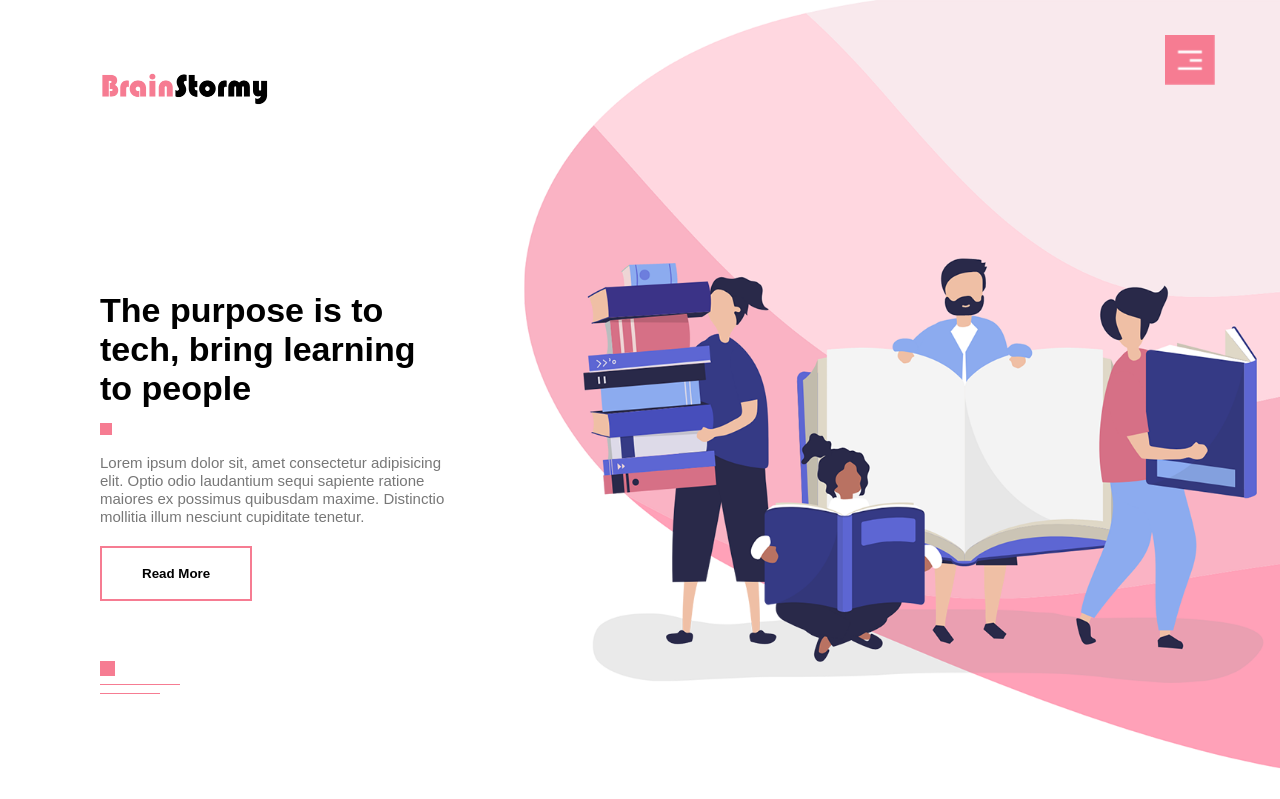
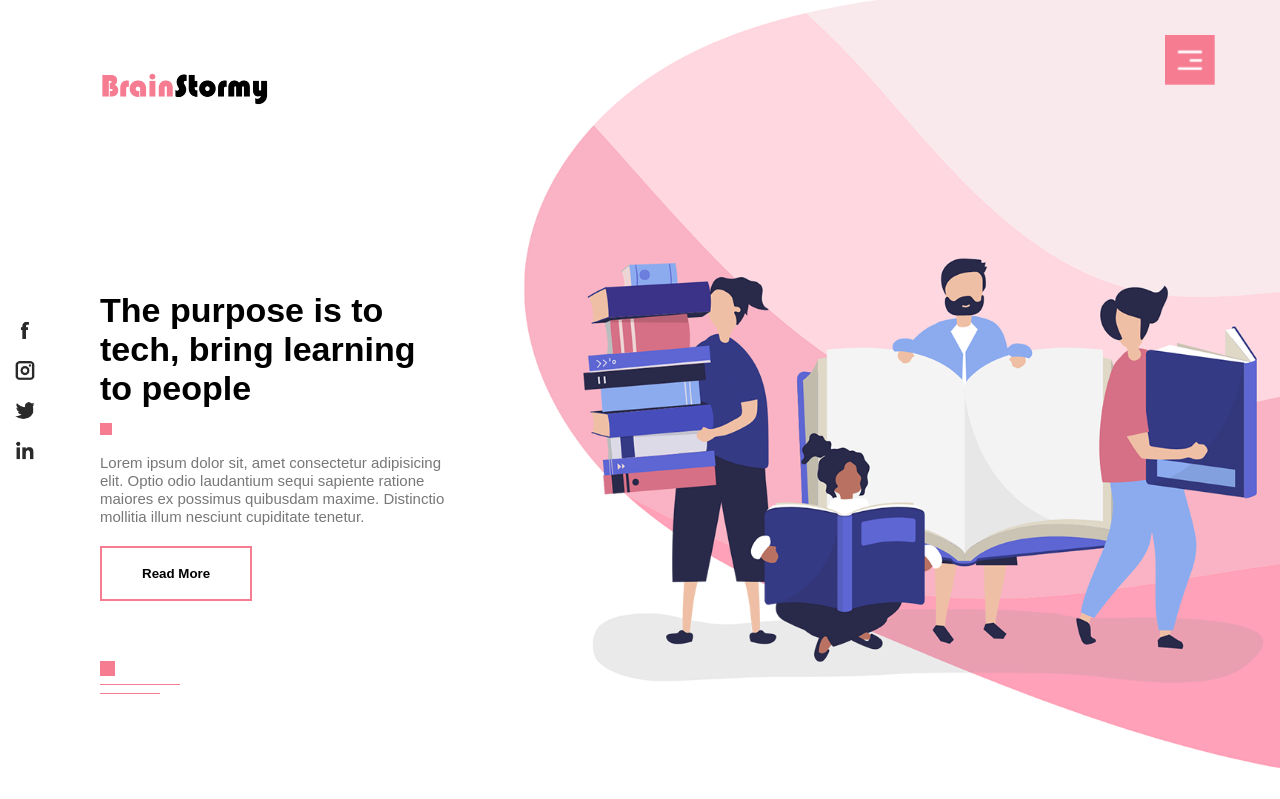
Before and after one commit to masrufjaman/Online-Learning-Management-System, a PHP site: page / in a window 1280 px wide. Shown: the top 799 px of the page. Run offline with PHP 8.4, Linux system fonts and the light colour scheme.

Commit message:
added social-icons

```diff
--- a/assets/css/style.css
+++ b/assets/css/style.css
@@ -9,12 +9,10 @@
   background-position: center;
   background-size: cover;
 }
-
 .container {
   margin-left: 100px;
   margin-right: 100px;
 }
-
 .logo {
   margin-top: 30px;
   width: 170px;
@@ -292,3 +290,19 @@ hr {
 .footer-logo {
   flex-basis: 40%;
 }
+
+/* Social Icons */
+.social-icons {
+  width: 50px;
+  position: fixed;
+  top: 50%;
+  left: 0;
+  transform: translateY(-50%);
+  z-index: 1;
+}
+.social-icons img {
+  display: block;
+  width: 20px;
+  margin: 0 auto 20px;
+  cursor: pointer;
+}
--- a/index.php
+++ b/index.php
@@ -260,6 +260,14 @@
     </section>
     <!-- Footer End -->
 
+    <!-- Social-icons -->
+    <div class="social-icons">
+        <img src="./assets/img/facebook.png" alt="" />
+        <img src="./assets/img/instagram.png" alt="" />
+        <img src="./assets/img/twitter.png" alt="" />
+        <img src="./assets/img/linkedin.png" alt="" />
+    </div>
+
     <!-- JS Link -->
     <script src="./assets/js/main.js"></script>
 </body>
```
Also changed, not shown: assets/img/undraw_road_to_knowledge_m8s0.svg (deleted).
